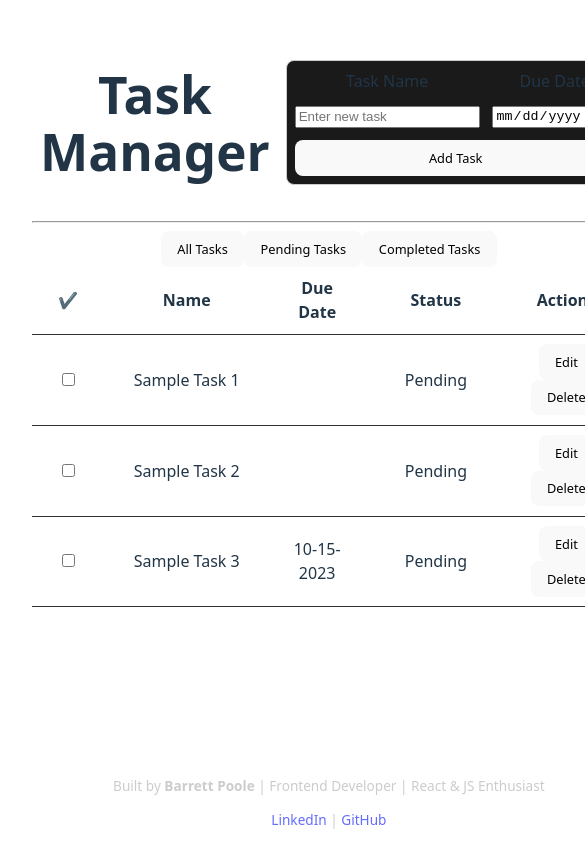
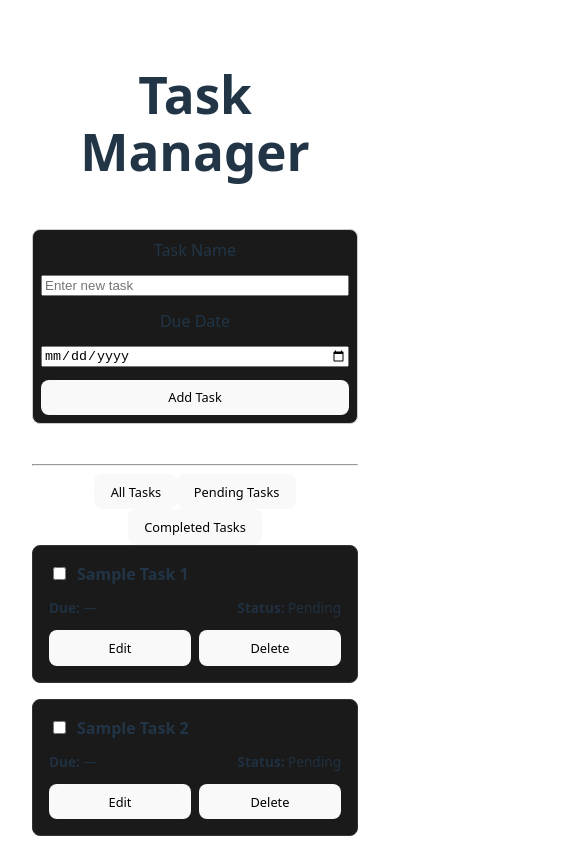
Before and after one commit to b-poole/task-manager, a React (Vite) app: page / in a window 390 px wide. Shown: the top 844 px of the page, 585 px wide, since content can reach past the window. Built offline with nearby package versions, Linux system fonts and the light colour scheme.

Commit message:
Improved Mobile Layout

```diff
--- a/src/components/Header.css
+++ b/src/components/Header.css
@@ -4,6 +4,7 @@
   width: 100%;
   align-items: center;
   gap: 0.5em;
+  padding-bottom: 2rem;
 }
 
 .title {
@@ -15,3 +16,17 @@ h1 {
   font-size: 3.2em;
   line-height: 1.1;
 }
+
+@media (max-width: 600px) {
+  .header {
+    display: flex;
+    flex-direction: column;
+    align-items: stretch;
+    gap: 1rem;
+  }
+
+  .title {
+    grid-column: auto; /* reset grid behavior */
+    text-align: center;
+  }
+}
--- /dev/null
+++ b/src/components/TaskCard.css
@@ -0,0 +1,43 @@
+.task-card {
+  border: 1px solid #333;
+  border-radius: 8px;
+  padding: 1rem;
+  background-color: #1a1a1a;
+  display: flex;
+  flex-direction: column;
+  gap: 0.75rem;
+}
+
+.task-card-header {
+  display: flex;
+  align-items: center;
+  gap: 0.5rem;
+}
+
+.task-card-header h3 {
+  margin: 0;
+  font-size: 1rem;
+}
+
+.task-card-header .completed {
+  text-decoration: line-through;
+  opacity: 0.7;
+}
+
+.task-card-meta {
+  display: flex;
+  justify-content: space-between;
+  font-size: 0.85rem;
+  opacity: 0.85;
+}
+
+.task-card-actions {
+  display: flex;
+  gap: 0.5rem;
+}
+
+.task-card-actions button {
+  flex: 1;
+  font-size: 0.8rem;
+  white-space: nowrap;
+}
--- /dev/null
+++ b/src/components/TaskCard.jsx
@@ -0,0 +1,36 @@
+// TaskCard.jsx
+import './TaskCard.css';
+
+export default function TaskCard({
+  task,
+  onCompletedTask,
+  onDeleteTask,
+  onShowEditTaskModal,
+}) {
+  return (
+    <div className="task-card">
+      <div className="task-card-header">
+        <input
+          type="checkbox"
+          checked={task.completed}
+          onChange={() =>
+            onCompletedTask({ ...task, completed: !task.completed })
+          }
+        />
+        <h3 className={task.completed ? 'completed' : ''}>
+          {task.name}
+        </h3>
+      </div>
+
+      <div className="task-card-meta">
+        <span><strong>Due:</strong> {task.dueDate || '—'}</span>
+        <span><strong>Status:</strong> {task.completed ? 'Completed' : 'Pending'}</span>
+      </div>
+
+      <div className="task-card-actions">
+        <button onClick={() => onShowEditTaskModal(task.id)}>Edit</button>
+        <button onClick={() => onDeleteTask(task.id)}>Delete</button>
+      </div>
+    </div>
+  );
+}
--- a/src/components/TaskForm.css
+++ b/src/components/TaskForm.css
@@ -18,3 +18,19 @@
     border-radius: 8px;
     background-color: #1a1a1a;
 }
+
+@media (max-width: 600px) {
+  .task-form {
+    display: flex;
+    flex-direction: column;
+  }
+
+  /* grid-area no longer matters in flex layout */
+  .form-task-name,
+  .form-due-date,
+  .form-task-input,
+  .form-due-date-input,
+  .form-add-task-button {
+    grid-area: unset;
+  }
+}
--- a/src/components/TaskForm.jsx
+++ b/src/components/TaskForm.jsx
@@ -33,8 +33,8 @@ export default function TaskForm({ onAddTask }) {
   return (
     <div className='task-form'>
       <span className='form-task-name'>Task Name</span>
+      <input className="form-task-input" type="text" placeholder='Enter new task' value={task_name} onChange={handleTaskNameChange} />
       <span className='form-due-date'>Due Date</span>
-      <input className="form-task-input" type="text" placeholder='Enter new task' value={task_name} onChange={handleTaskNameChange} />
       <input className="form-due-date-input" type="date" placeholder='Due date' value={due_date} onChange={handleDueDateChange} />
       <button className="form-add-task-button" onClick={handleAddTask}>Add Task</button>
     </div>
--- a/src/components/TaskList.css
+++ b/src/components/TaskList.css
@@ -1,15 +1,42 @@
-.task-list, .completed-tasks {
+.desktop-only {
+  display: table;
+}
+
+.mobile-only {
+  display: none;
+}
+
+.task-cards {
+  flex-direction: column;
+  gap: 1rem;
+}
+
+/* Mobile switch */
+@media (max-width: 600px) {
+  .desktop-only {
+    display: none;
+  }
+
+  .mobile-only {
+    display: flex;
+  }
+}
+
+.task-list {
   width: 100%;
   border-collapse: collapse;
   table-layout: fixed;
+}
 
-}
+.col-check { width: 3rem; }
+.col-due { width: 6rem; }
+.col-status { width: 7rem; }
+.col-actions { width: 8rem; }
 
 th, td {
   padding: 0.6em 1em;
   border-bottom: 1px solid #333;
 
-  max-width: 0;
   word-break: break-word;
   white-space: normal;
   overflow-wrap: break-word;
--- a/src/components/TaskList.jsx
+++ b/src/components/TaskList.jsx
@@ -1,25 +1,26 @@
-import TaskItem from './TaskItem.jsx';
+import TaskRow from './TaskRow.jsx';
+import TaskCard from './TaskCard.jsx';
 import './TaskList.css';
 
 export default function TaskList({ tasks, onDeleteTask, onCompletedTask, onShowEditTaskModal }) {
   return (
-      <table width="100%" className='task-list'>
+    <>
+      {/* Desktop View */}
+      <table className='task-list desktop-only'>
         <thead>
           <tr>
-            <th width="10%"><span role="img" aria-label="checkmark">✔️</span></th>
-            <th width="30%">Name</th>
-            <th width="15%">Due Date</th>
-            <th width="25%">Status</th>
-            <th width="20%">Actions</th>
+            <th className='col-check'><span role="img" aria-label="checkmark">✔️</span></th>
+            <th className='col-name'>Name</th>
+            <th className='col-due'>Due Date</th>
+            <th className='col-status'>Status</th>
+            <th className='col-actions'>Actions</th>
           </tr>
         </thead>
         <tbody>
           {tasks.map(task => (
-          <TaskItem
+          <TaskRow
             key={task.id}
             task={task}
-            dueDate={task.dueDate}
-            completed={false}
             onCompletedTask={onCompletedTask}
             onDeleteTask={onDeleteTask}
             onShowEditTaskModal={onShowEditTaskModal}
@@ -27,5 +28,19 @@ export default function TaskList({ tasks, onDeleteTask, onCompletedTask, onShowE
         ))}
         </tbody>
       </table>
+
+      {/* Mobile View */}
+      <div className='task-cards mobile-only'>
+        {tasks.map(task => (
+          <TaskCard
+            key={task.id}
+            task={task}
+            onCompletedTask={onCompletedTask}
+            onDeleteTask={onDeleteTask}
+            onShowEditTaskModal={onShowEditTaskModal}
+          />
+        ))}
+      </div>
+    </>
   )
 }
--- a/src/components/TaskItem.jsx
+++ b/src/components/TaskRow.jsx
@@ -1,19 +1,16 @@
-export default function TaskItem({ task, dueDate = null, onCompletedTask, onDeleteTask, onShowEditTaskModal }) {
-
-  function handleCheckboxChange(event) {
-    onCompletedTask({ ...task, completed: event.target.checked });
-  }
-
+export default function TaskRow({ task, onCompletedTask, onDeleteTask, onShowEditTaskModal }) {
   return (
     <tr className='task'>
       <td>
-        <input type="checkbox" name="completed" checked={task.completed} onChange={handleCheckboxChange} />
+        <input type="checkbox" name="completed" checked={task.completed} onChange={() =>
+            onCompletedTask({ ...task, completed: !task.completed })
+          } />
       </td>
       <td className='task-name' name="name">
         {task.name}
       </td>
       <td className = 'due-date' name="dueDate">
-        {dueDate ? dueDate : task.dueDate}
+        {task.dueDate ? task.dueDate : '—'}
       </td>
       <td>
         {task.completed ? "Completed" : "Pending"}
--- a/src/index.css
+++ b/src/index.css
@@ -24,7 +24,6 @@ a:hover {
 
 html, body {
   margin: 0;
-  display: flex;
   width: 100%;
   box-sizing: border-box;
 }
```
